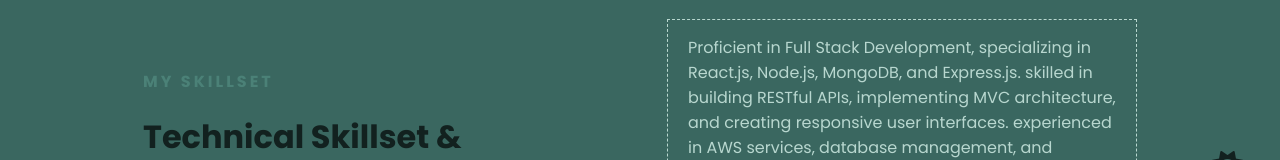
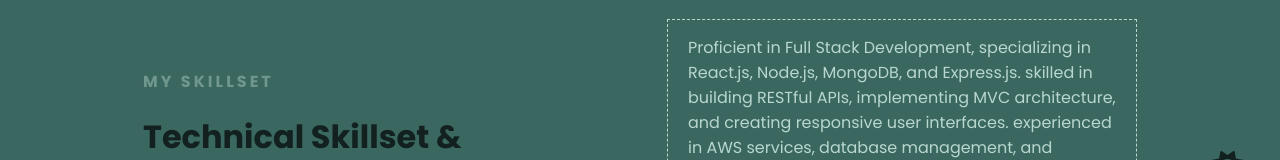
Before and after one commit to Mspanchal23/webportfolio, a React (Create React App) app: page / in a window 1280 px wide. Shown: the part 511-671 px from the top of the page. Built offline with nearby package versions, Linux system fonts and the light colour scheme.

Commit message:
'colorchanges'

```diff
--- a/package.json
+++ b/package.json
@@ -1,6 +1,6 @@
 {
   "name": "portfolio",
-  "homepage": "https://Mspanchal23.github.io/webportfolio",
+  "homepage": "https://Mspanchal23.github.io/portfolioweb",
   "version": "0.1.0",
   "private": true,
   "dependencies": {
--- a/src/index.css
+++ b/src/index.css
@@ -4,7 +4,7 @@
     --bgColor: #3a6760;
     --whiteColor: #12211f;
     --grayColor: #b8d7cf;
-    --blueColor: #4b8177;
+    --blueColor: #6f978d;
 }
 
 /* :root{
```
Also changed, not shown: 11 other files (tests, documents, lock files or other folders).
